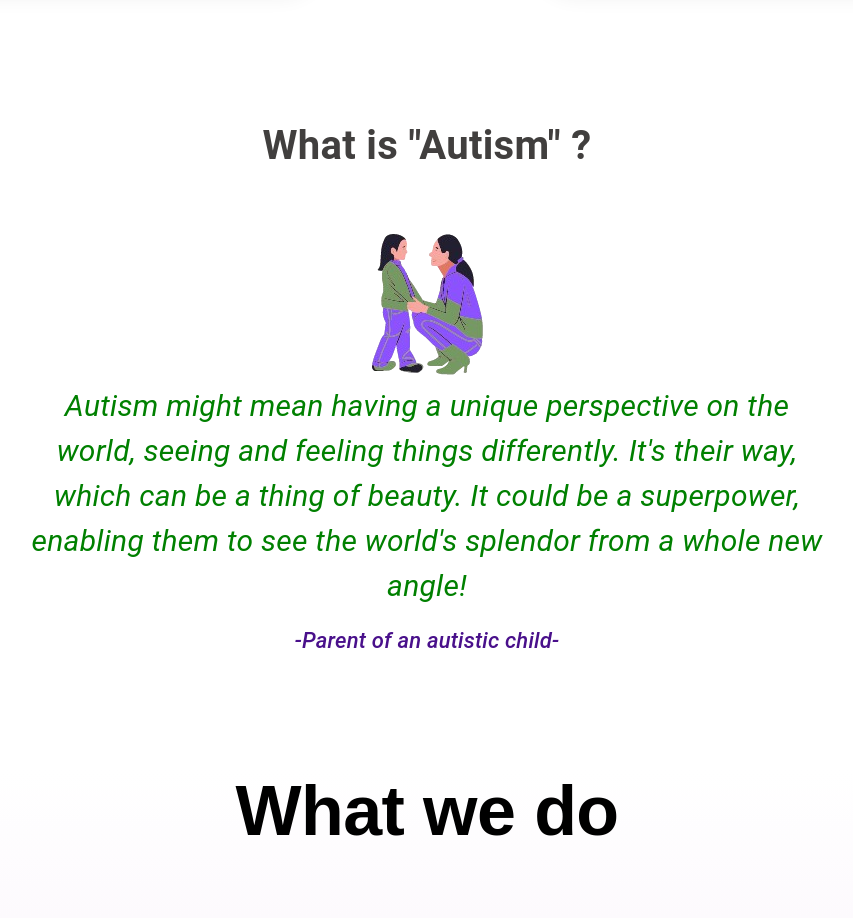
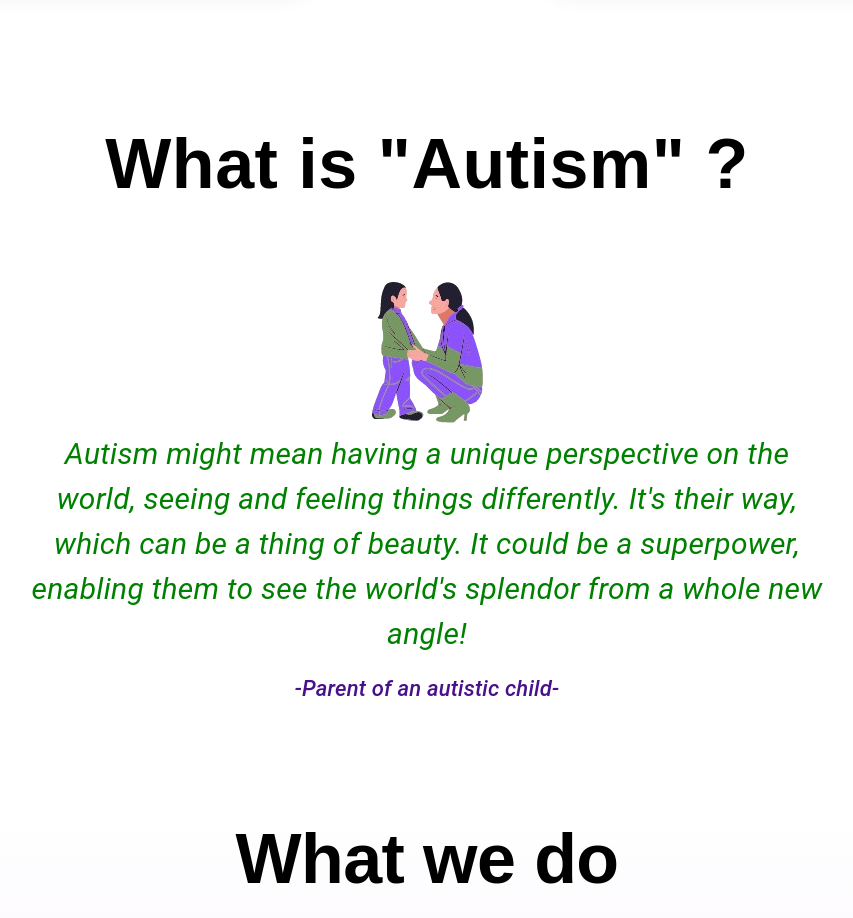
Before and after one commit to tharanga270/namasthe_project2, a React (Create React App) app: page /#/ in a window 1280 px wide. Shown: the part 1060-1978 px from the top of the page, without its empty margins (213-1066 px from the left). Built offline with nearby package versions, Linux system fonts and the light colour scheme.

Commit message:
autism font changed

```diff
--- a/src/Components/Autism/Index.js
+++ b/src/Components/Autism/Index.js
@@ -56,12 +56,13 @@ const Autism = () => {
           className="autism_Typography"
           sx={{
             fontSize: {
-              xl: "40px",
-              lg: "40px",
-              md: "39px",
-              sm: "34px",
-              xs: "34px",
+              xl: "70px",
+              lg: "70px",
+              md: "50px",
+              sm: "40px",
+              xs: "40px",
             },
+            fontFamily: "Poppins, sans-serif",
           }}
         >
           What is "Autism" ?
--- a/src/Components/Autism/style.css
+++ b/src/Components/Autism/style.css
@@ -3,7 +3,7 @@
 }
 .autism_Typography {
   font-weight: 600 !important;
-  color: rgba(65, 63, 62, 1);
+  color: rgb(0, 0, 0);
 }
 
 .autism_Typography2 {
```
